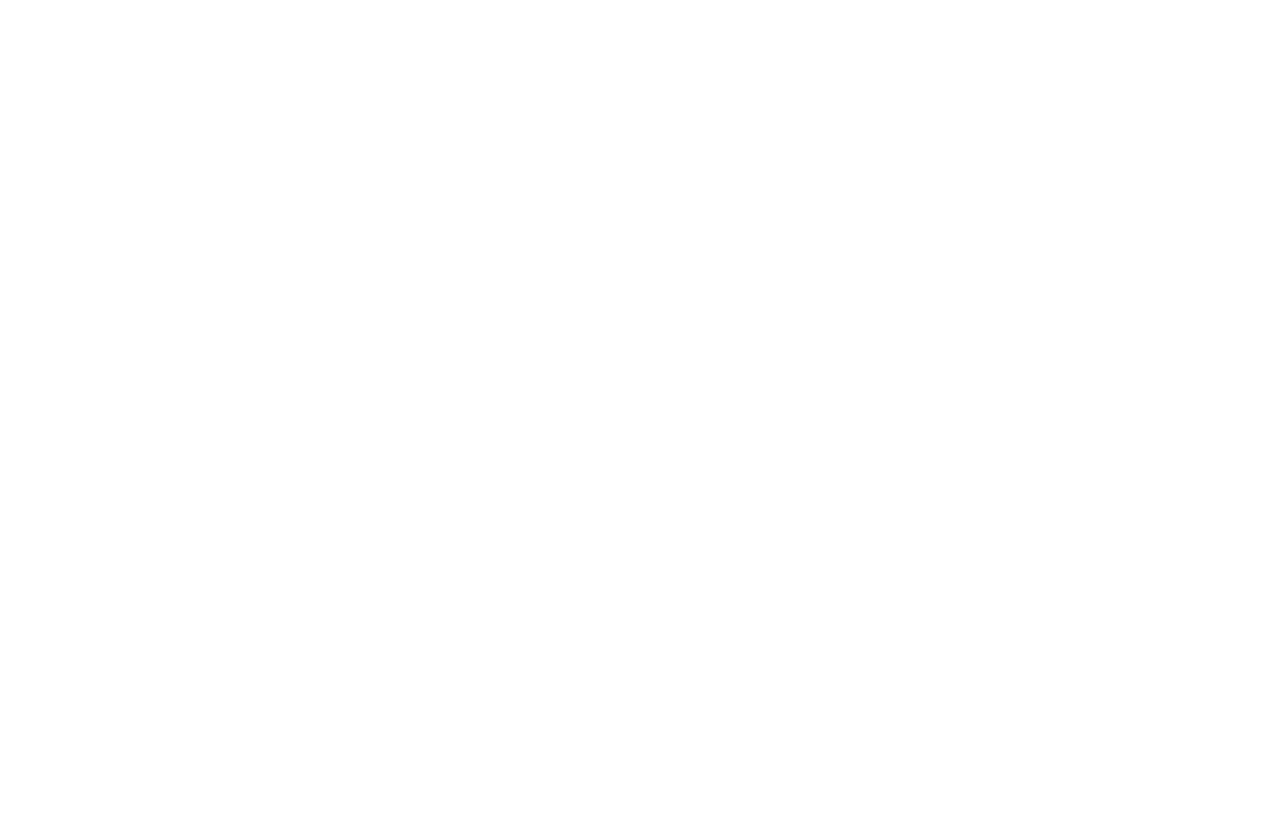
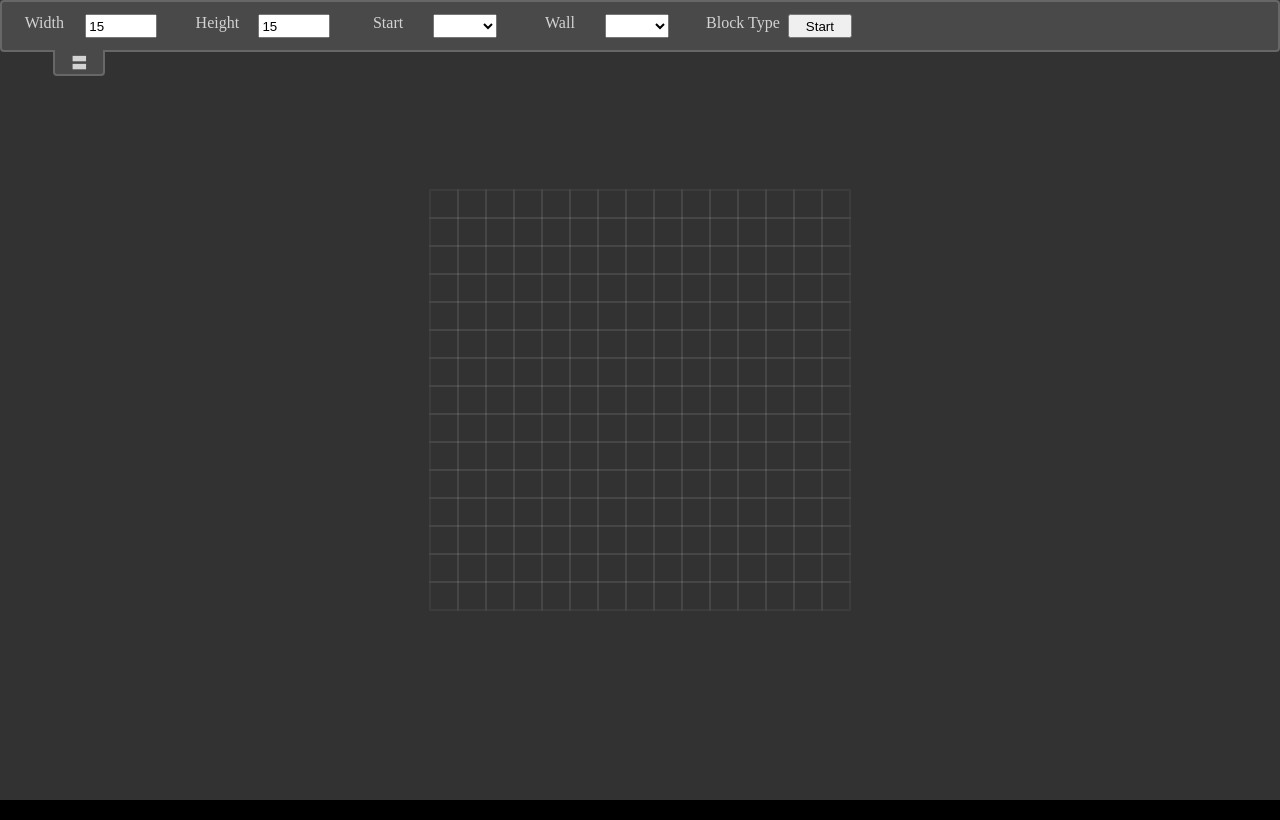
Before and after one commit to rlekqls12/metaverse, a website: page client/map/index.html in a window 1280 px wide. Drawn offline with Linux system fonts and the light colour scheme.

Commit message:
add map js

```diff
--- a/client/index/canvas.js
+++ b/client/index/canvas.js
@@ -29,7 +29,7 @@ function drawTile() {
 
       const isWall = wall.find(([wx, wy]) => wx === nowX && wy === nowY);
       if (isWall) {
-        context.strokeStyle = "rgba(100, 100, 100, 1)";
+        context.strokeStyle = "rgb(100, 100, 100)";
         context.fillRect(tileX, tileY, tileSize, tileSize);
       } else {
         context.strokeStyle = "rgba(255, 255, 255, 0.05)";
--- /dev/null
+++ b/client/map/canvas.js
@@ -0,0 +1,107 @@
+function drawMap() {
+  context.clearRect(0, 0, canvasWidth, canvasHeight);
+
+  drawTile();
+  drawFps();
+  drawPosition();
+  drawMousePosition();
+}
+
+function drawTile() {
+  const { map, me } = world;
+  const { size, wall } = map;
+
+  const tileSize = getTileSize();
+  const [halfX, halfY] = [canvasWidth, canvasHeight].map((v) => v / 2);
+  const [sizeX, sizeY] = size.map((v) => v / 2);
+  const [positionX, positionY] = me.position.map((v) => v * tileSize);
+
+  context.lineWidth = 2;
+  let cursor = "default";
+
+  for (let y = -sizeY; y < sizeY; y++) {
+    for (let x = -sizeX; x < sizeX; x++) {
+      const nowX = x + sizeX;
+      const nowY = y + sizeY;
+      const tileX = -positionX + halfX + nowX * tileSize;
+      const tileY = -positionY + halfY + nowY * tileSize;
+      const mouseX = Math.floor(
+        (positionX + mouseMatrix[0] - halfX) / tileSize
+      );
+      const mouseY = Math.floor(
+        (positionY + mouseMatrix[1] - halfY) / tileSize
+      );
+
+      if (nowX === mouseX && nowY === mouseY) {
+        cursor = "pointer";
+        context.fillStyle = "rgb(100, 175, 100)";
+        context.fillRect(tileX, tileY, tileSize, tileSize);
+      } else {
+        context.fillStyle = "rgb(100, 100, 100)";
+
+        const isWall = wall.find(([wx, wy]) => wx === nowX && wy === nowY);
+        if (isWall) {
+          context.strokeStyle = "rgb(100, 100, 100)";
+          context.fillRect(tileX, tileY, tileSize, tileSize);
+        } else {
+          context.strokeStyle = "rgba(255, 255, 255, 0.05)";
+        }
+      }
+
+      context.strokeRect(tileX, tileY, tileSize, tileSize);
+    }
+  }
+
+  canvas.style.cursor = cursor;
+}
+
+function getTileSize() {
+  const tileSize = Math.floor(Math.min(canvasWidth, canvasHeight) / 28);
+  return tileSize;
+}
+
+function drawFps() {
+  context.fillStyle = "white";
+  context.textBaseline = "alphabetic";
+  context.textAlign = "end";
+  setFontSize(16);
+  context.fillText(fpsHz + " FPS", canvasWidth, getFontSize());
+}
+
+function drawPosition() {
+  const [positionX, positionY] = world.me.position.map(Math.floor);
+  const positionText = `(${positionX}, ${positionY})`;
+
+  context.fillStyle = "white";
+  context.textBaseline = "alphabetic";
+  context.textAlign = "center";
+  setFontSize(16);
+  context.fillText(positionText, canvasWidth / 2, getFontSize());
+}
+
+function drawMousePosition() {
+  const tileSize = getTileSize();
+  const [halfX, halfY] = [canvasWidth, canvasHeight].map((v) => v / 2);
+  const [positionX, positionY] = world.me.position.map((v) => v * tileSize);
+  const [mouseX, mouseY] = mouseMatrix.map(Math.floor);
+  const x = Math.floor((positionX + mouseX - halfX) / tileSize);
+  const y = Math.floor((positionY + mouseY - halfY) / tileSize);
+  const mouseText = `(${x}, ${y})`;
+
+  context.fillStyle = "rgb(100, 175, 100)";
+  context.textBaseline = "alphabetic";
+  context.textAlign = "center";
+  setFontSize(16);
+  context.fillText(mouseText, canvasWidth / 2, 2.25 * getFontSize());
+}
+
+function setFontSize(size) {
+  if (isNaN(Number(size))) return;
+  if (size <= 0) return;
+
+  context.font = context.font.replace(getFontSize(), size);
+}
+
+function getFontSize() {
+  return parseInt(context.font);
+}
--- /dev/null
+++ b/client/map/index.css
@@ -0,0 +1,75 @@
+body {
+  width: 100vw;
+  height: 100vh;
+  margin: 0;
+  background-color: black;
+  overflow: hidden;
+}
+
+#cvs {
+  width: 100%;
+  height: 100%;
+  background-color: rgb(50, 50, 50);
+}
+
+#map-info {
+  position: absolute;
+  top: 0;
+  display: flex;
+  flex-direction: row;
+  flex-wrap: wrap;
+  gap: 18px;
+  width: 100%;
+  max-height: 200px;
+  padding: 12px;
+  border: 2px solid rgb(103, 103, 103);
+  border-radius: 4px;
+  box-sizing: border-box;
+  background-color: rgb(73, 73, 73);
+}
+
+.map-item {
+  display: flex;
+  justify-content: space-around;
+  width: 154px;
+  height: 24px;
+}
+
+#map-info.hide {
+  max-height: 0px;
+  padding: 0px;
+  border-width: 0px;
+}
+
+#map-info.hide > .map-item {
+  display: none;
+}
+
+.map-item > label {
+  color: lightgray;
+}
+
+.map-item > input,
+.map-item > select,
+.map-item > button {
+  width: 64px;
+}
+
+#map-toggle {
+  cursor: pointer;
+  position: absolute;
+  bottom: 0;
+  left: 4%;
+  display: flex;
+  align-items: center;
+  justify-content: center;
+  width: 48px;
+  height: 24px;
+  border: 2px solid rgb(103, 103, 103);
+  border-top-width: 0;
+  border-radius: 0 0 4px 4px;
+  color: lightgray;
+  font-weight: bold;
+  background-color: rgb(73, 73, 73);
+  transform: translateY(100%);
+}
--- a/client/map/index.html
+++ b/client/map/index.html
@@ -4,6 +4,7 @@
     <meta charset="UTF-8" />
     <meta name="viewport" content="width=device-width, initial-scale=1.0" />
     <title>Metaverse Map</title>
+    <link rel="stylesheet" href="./index.css" />
   </head>
   <body>
     <!-- TODO: Map Size Input -->
@@ -11,6 +12,33 @@
     <!-- TODO: Map Tile Type Toggle Button (Tile, Wall) -->
     <canvas id="cvs"></canvas>
 
+    <div id="map-info">
+      <div class="map-item">
+        <label for="input-width">Width</label>
+        <input id="input-width" value="15" />
+      </div>
+      <div class="map-item">
+        <label for="input-height">Height</label>
+        <input id="input-height" value="15" />
+      </div>
+      <div class="map-item">
+        <label for="select-start">Start</label>
+        <select id="select-start"></select>
+      </div>
+      <div class="map-item">
+        <label for="select-wall">Wall</label>
+        <select id="select-wall"></select>
+      </div>
+      <div class="map-item">
+        <label for="button-block-type">Block Type</label>
+        <button id="button-block-type">Start</button>
+      </div>
+      <div id="map-toggle">〓</div>
+    </div>
+
+    <script src="./canvas.js"></script>
+    <script src="./keyboard.js"></script>
+    <script src="./mouse.js"></script>
     <script src="./index.js"></script>
   </body>
 </html>
--- a/client/map/index.js
+++ b/client/map/index.js
@@ -7,6 +7,26 @@ let canvasHeight = 0;
 /** @type { CanvasRenderingContext2D | null } */
 let context = null;
 
+/** @type { MetaverseWorld } */
+const world = {
+  map: {
+    id: "",
+    size: [15, 15],
+    start: [],
+    wall: [],
+  },
+  me: {
+    position: [7.5, 7.5],
+  },
+};
+
+// block type (Start, Wall)
+let blockType = "Start";
+
+// calculate fps
+let renderLogs = [];
+let fpsHz = 0;
+
 // ---------------------------------------------------------------------- [ INIT ]
 window.addEventListener("load", init);
 
@@ -15,7 +35,41 @@ function init() {
   canvas = document.getElementById("cvs");
   context = canvas.getContext("2d");
 
+  const mapInfo = document.getElementById("map-info");
+
+  const mapInfoToggle = document.getElementById("map-toggle");
+  mapInfoToggle.addEventListener("click", function () {
+    mapInfo.classList.toggle("hide");
+  });
+
+  const blockTypeToggle = document.getElementById("button-block-type");
+  blockTypeToggle.addEventListener("click", function () {
+    blockTypeToggle.textContent = blockType === "Start" ? "Wall" : "Start";
+    blockType = blockType === "Start" ? "Wall" : "Start";
+  });
+
+  document
+    .getElementById("input-width")
+    .addEventListener("change", function (event) {
+      const value = event.target.value;
+      if (Boolean(value) === false) return;
+      world.map.size[0] = value;
+    });
+  document
+    .getElementById("input-height")
+    .addEventListener("change", function (event) {
+      const value = event.target.value;
+      if (Boolean(value) === false) return;
+      world.map.size[1] = value;
+    });
+
+  window.addEventListener("keyup", onKeyChange);
+  window.addEventListener("keydown", onKeyChange);
+
   initCanvas();
+  initMouse();
+
+  requestAnimationFrame(drawCanvas);
 }
 
 function initCanvas() {
@@ -35,3 +89,40 @@ function canvasResize() {
   canvas.style.width = canvasWidth / window.devicePixelRatio + "px";
   canvas.style.height = canvasHeight / window.devicePixelRatio + "px";
 }
+
+function drawCanvas() {
+  // get fps
+  const now = performance.now();
+  renderLogs.push(now);
+  renderLogs = renderLogs.filter((log) => now - log < 1000);
+  const logLength = renderLogs.length;
+  fpsHz = Math.floor(
+    logLength * (1000 / (renderLogs[logLength - 1] - renderLogs[0]))
+  );
+  if (fpsHz === Infinity) fpsHz = 0;
+
+  drawMap();
+  onKey();
+
+  requestAnimationFrame(drawCanvas);
+}
+
+// ---------------------------------------------------------------------- [ TYPE ]
+/**
+ * @typedef MetaverseWorld
+ * @property { MetaverseMap } map
+ * @property { MetaverseMe } me
+ */
+
+/**
+ * @typedef MetaverseMap
+ * @property { string } id
+ * @property { number[] } size
+ * @property { number[][] } start
+ * @property { number[][] } wall
+ */
+
+/**
+ * @typedef MetaverseMe
+ * @property { number[] } position
+ */
--- /dev/null
+++ b/client/map/keyboard.js
@@ -0,0 +1,39 @@
+const keys = {};
+
+function onKeyChange(event) {
+  const key = event.key.toLowerCase();
+  if (event.type === "keydown") {
+    keys[key] = true;
+  }
+  if (event.type === "keyup") {
+    delete keys[key];
+  }
+}
+
+function onKey() {
+  onMove();
+}
+
+function onMove() {
+  const keyList = Object.keys(keys);
+
+  let x = 0;
+  let y = 0;
+  // every fps, same speed
+  const speed = 0.4 * (60 / fpsHz);
+  if (keyList.includes("w")) {
+    y -= speed;
+  }
+  if (keyList.includes("s")) {
+    y += speed;
+  }
+  if (keyList.includes("a")) {
+    x -= speed;
+  }
+  if (keyList.includes("d")) {
+    x += speed;
+  }
+
+  world.me.position[0] += x;
+  world.me.position[1] += y;
+}
--- /dev/null
+++ b/client/map/mouse.js
@@ -0,0 +1,17 @@
+let mouseMatrix = [0, 0];
+let isMouseDown = false;
+
+function initMouse() {
+  window.addEventListener("mousemove", onMouseEvent);
+  window.addEventListener("mousedown", onMouseEvent);
+  window.addEventListener("mouseup", onMouseEvent);
+}
+
+function onMouseEvent(event) {
+  mouseMatrix = [event.clientX, event.clientY];
+
+  const type = event.type; // mousemove, mousedown, mouseup
+  if (["mousedown", "mouseup"].includes(type)) {
+    isMouseDown = type === "mousedown";
+  }
+}
```
